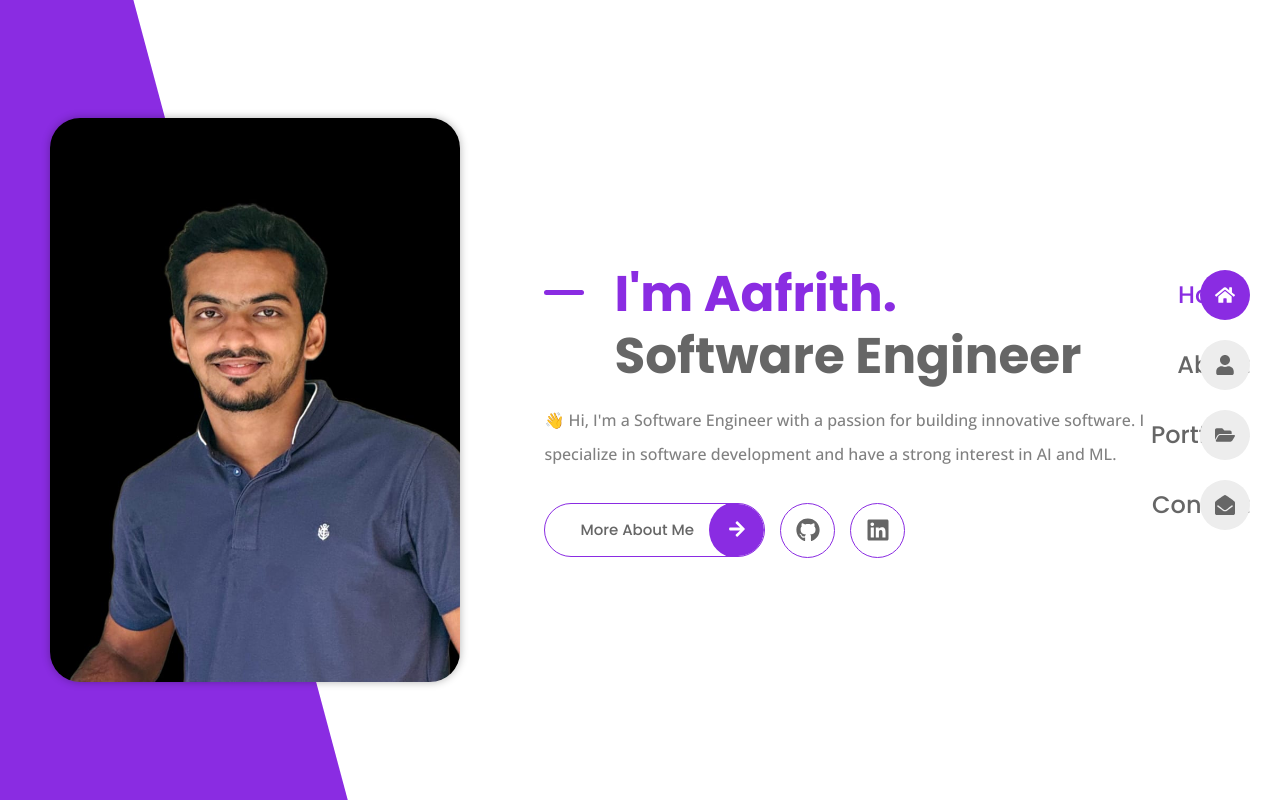
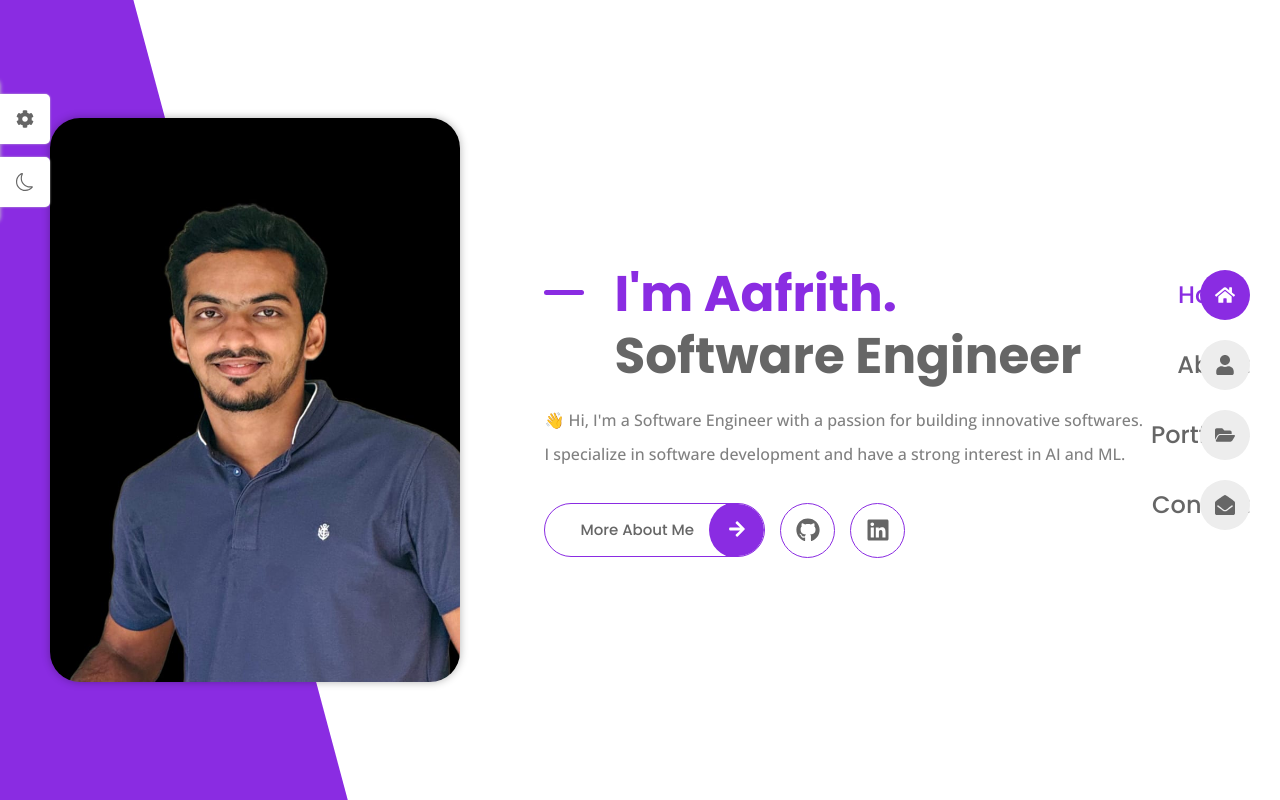
Before and after one commit to Aafrith/Aafrith-portfolio, a React (Vite) app in the folder aafrith-portfolio/: page / in a window 1280 px wide. Built offline with nearby package versions, Linux system fonts and the light colour scheme.

Commit message:
Style switcher and styles partially done

```diff
--- a/aafrith-portfolio/src/App.jsx
+++ b/aafrith-portfolio/src/App.jsx
@@ -1,6 +1,7 @@
 import { BrowserRouter, Routes, Route } from 'react-router-dom';
 import './App.css'
 import Navbar from './components/Navbar'
+import Themes from './components/Themes';
 import Home from './pages/home/Home'
 import About from './pages/about/About'
 import Portfolio from './pages/portfolio/Portfolio'
@@ -9,6 +10,7 @@ function App() {
   return (
     <BrowserRouter>
       <Navbar />
+      <Themes />
       <Routes>
         <Route index element={<Home />} />
         <Route path='about' element={<About />} />
--- /dev/null
+++ b/aafrith-portfolio/src/components/ThemeItem.jsx
@@ -0,0 +1,7 @@
+
+const ThemeItem = ({color, img}) => {
+  return <img src={img} alt="" className="theme__img" />;
+
+}
+
+export default ThemeItem;
--- /dev/null
+++ b/aafrith-portfolio/src/components/Themes.jsx
@@ -0,0 +1,51 @@
+import { themes } from "../data";
+import ThemeItem from "./ThemeItem";
+import { FaCog } from "react-icons/fa";
+import {BsSun, BsMoon} from "react-icons/bs";
+import "./themes.css";
+import { useState } from "react";
+
+
+const Themes = () => {
+    const [showSwitcher, setShowSwitcher] = useState(false);
+    const [color, setColor] = useState('red');
+
+    const changeColor = (color) => {
+        setColor(color);
+    };
+
+  return (
+    <div>
+        <div className={`${showSwitcher ? 'show-switcher' : ''} style__switcher`}>
+            <div className="style__switcher-toggler"
+            onClick={() => setShowSwitcher(!showSwitcher)}
+            >
+                <FaCog />
+            </div>
+
+            <div className="theme__toggler">
+                <BsMoon />
+            </div>
+
+            <h3 className="style__switcher-title">
+                Style Switcher
+            </h3>
+
+            <div className="style__switcher-items">
+                {themes.map((theme, index) => {
+                    return <ThemeItem key={index} {...theme} />;
+                })}
+            </div>
+
+            <div
+                className="style__switcher-close"
+                onClick={() => setShowSwitcher(!showSwitcher)}
+            >
+                &times;
+            </div>
+        </div>
+    </div>
+  );
+};
+
+export default Themes;
--- /dev/null
+++ b/aafrith-portfolio/src/components/themes.css
@@ -0,0 +1,85 @@
+.style__switcher {
+    position: fixed;
+    left: 0;
+    top: 10%;
+    background-color: var(--text-white);
+    width: 220px;
+    padding: 15px;
+    box-shadow: 0 0 4px hsl(0, 0%, 80%);
+    z-index: 10;
+    transform: translateX(-100%);
+    transition: all 0.3s ease;
+}
+
+.show-switcher {
+    transform: translateX(0);
+}
+
+.style__switcher,
+.style__switcher-toggler,
+.theme__toggler {
+    border-radius: 0 5px 5px 0;
+}
+
+.style__switcher-items {
+    display: grid;
+    grid-template-columns: repeat(5, 1fr);
+    column-gap: 4px;
+    row-gap: 8px;
+}
+
+.style__switcher-title,
+.style__switcher-toggler,
+.theme__toggler,
+.style__switcher-close {
+    color: hsl(0, 0%, 40%);
+}
+
+.style__switcher-title {
+    font-size: var(--small-font-size);
+    font-weight: var(--weight-600);
+    border-bottom: 1px solid hsla(0, 0%, 87%);
+    padding-bottom: 5px;
+    margin-bottom: 15px;
+}
+
+.theme__img {
+    width: 30px;
+    cursor: pointer;
+}
+
+.style__switcher-toggler,
+.theme__toggler {
+    position: absolute;
+    left: 100%;
+    background-color: var(--text-white);
+    height: 50px;
+    width: 50px;
+    font-size: var(--large-font-size);
+    cursor: pointer;
+    display: grid;
+    place-items: center;
+    box-shadow: 0 0 2px hsl(0, 0%, 80%);
+    transition: all 0.3s ease;
+}
+
+.show-switcher .style__switcher-toggler,
+.show-switcher .theme__toggler {
+    left: -100%;
+}
+
+.style__switcher-toggler {
+    top: 10%;
+}
+
+.theme__toggler {
+    bottom: 10%;
+}
+
+.style__switcher-close {
+    cursor: pointer;
+    font-size: var(--h2-font-size);
+    position: absolute;
+    top: 2%;
+    right: 15%;
+}
--- a/aafrith-portfolio/src/pages/home/Home.jsx
+++ b/aafrith-portfolio/src/pages/home/Home.jsx
@@ -16,7 +16,7 @@ const Home = () => {
           </h1>
 
           <p className="home__description">
-            👋 Hi, I&apos;m a Software Engineer with a passion for building innovative software. I specialize in software development and have a strong interest in AI and ML.
+            👋 Hi, I&apos;m a Software Engineer with a passion for building innovative softwares. I specialize in software development and have a strong interest in AI and ML.
           </p>
 
           <div className="buttons-group">
```
